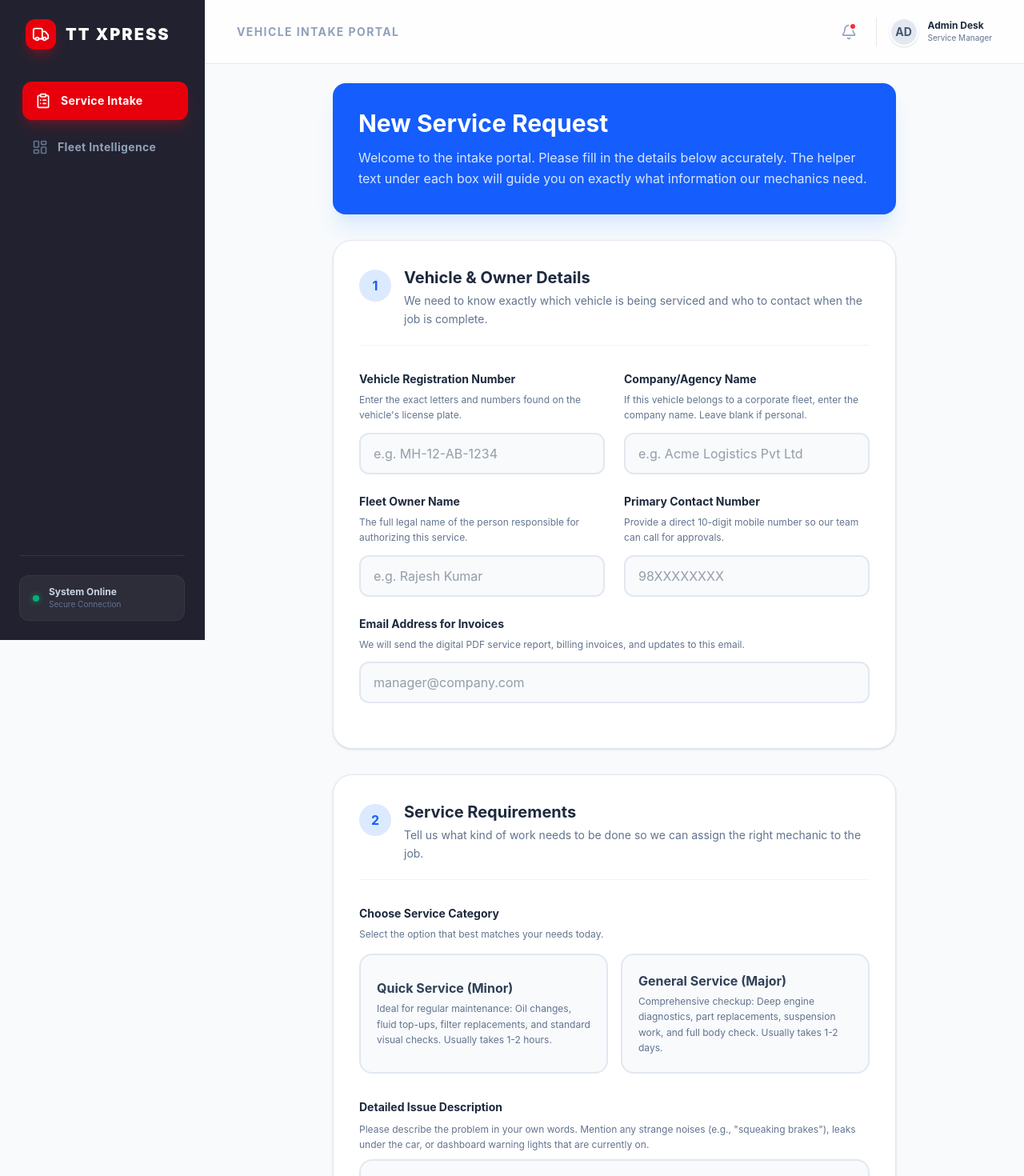
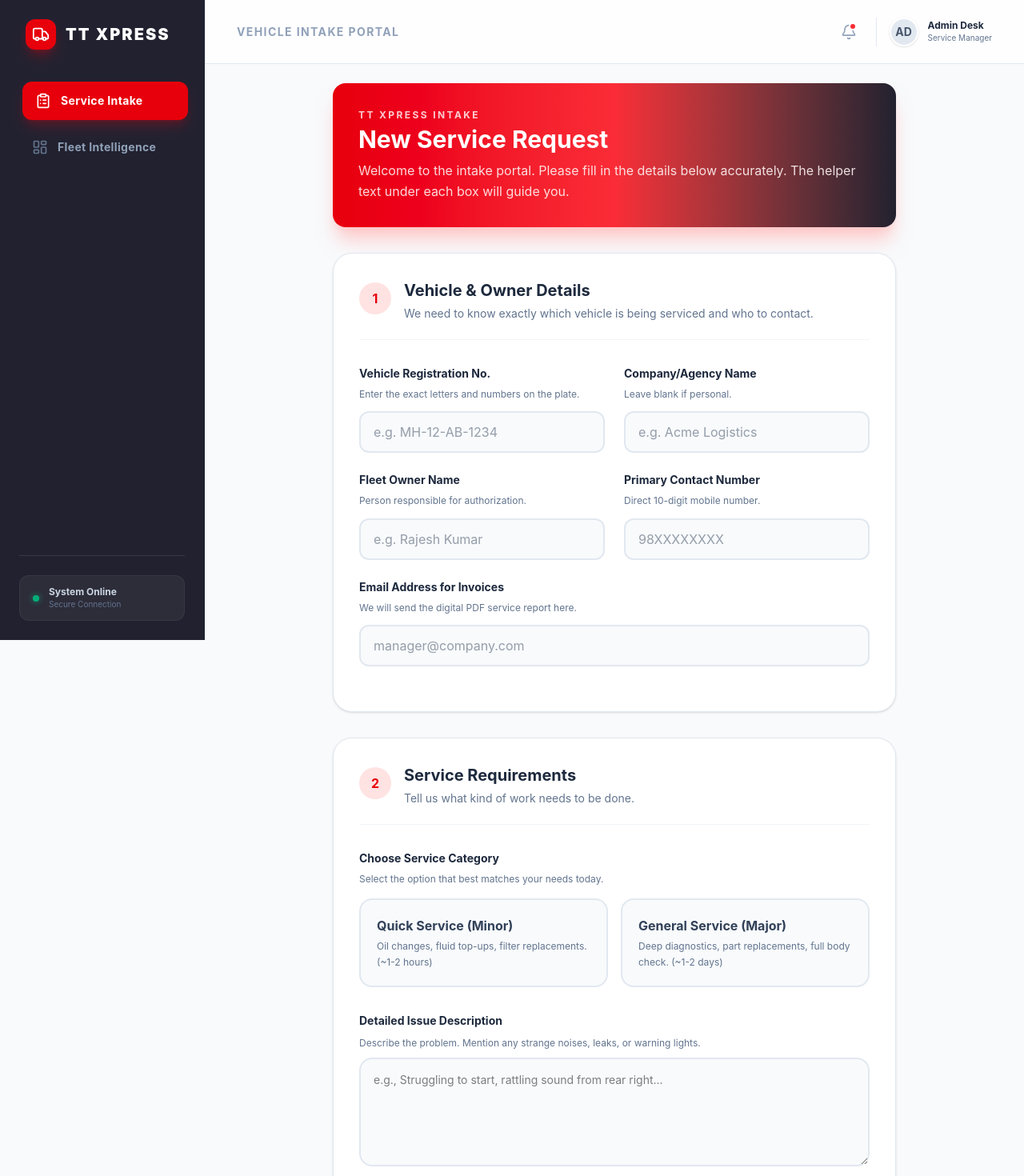
Before and after one commit to manavgarg-source3/test, a React (Vite) app: page / in a window 1280 px wide. Shown: the top 1470 px of the page at 80% size. Built offline with nearby package versions, Linux system fonts and the light colour scheme.

Commit message:
Refactor serviceForm.jsx for improved readability

```diff
--- a/src/pages/serviceForm.jsx
+++ b/src/pages/serviceForm.jsx
@@ -9,14 +9,13 @@
   AlertCircle
 } from "lucide-react";
 
-    // Helper component for text inputs to keep the code clean and consistent
+// Helper component for text inputs
 const InputGroup = ({ label, name, value, onChange, error, placeholder, description, type = "text" }) => (
   <div className="flex flex-col gap-1.5 mb-5 sm:mb-6">
     <div className="flex items-center gap-2">
       <label className="text-sm font-bold text-slate-800">{label}</label>
       {error && <span className="text-red-500 text-xs font-medium flex items-center gap-1"><AlertCircle size={14}/> {error}</span>}
     </div>
-        {/* Rich helper text to guide the user */}
     <p className="text-xs text-slate-500 mb-1.5 leading-relaxed">{description}</p>
     <div className="relative">
       <input
@@ -27,7 +26,7 @@
         placeholder={placeholder}
         className={`w-full px-4 py-3 rounded-xl border-2 transition-all outline-none text-slate-700 text-sm sm:text-base
           ${error ? "border-red-300 bg-red-50 focus:border-red-500 focus:ring-4 focus:ring-red-100"
-                     : "border-slate-200 bg-slate-50 focus:bg-white focus:border-blue-500 focus:ring-4 focus:ring-blue-50"}`}
+                 : "border-slate-200 bg-slate-50 focus:bg-white focus:border-red-500 focus:ring-4 focus:ring-red-50"}`}
       />
     </div>
   </div>
@@ -48,7 +47,6 @@
   const handleChange = (e) => {
     const { name, value } = e.target;
     setFormData(prev => ({ ...prev, [name]: value }));
-        // Clear the specific error as soon as the user starts typing
     if (errors[name]) setErrors(prev => ({ ...prev, [name]: null }));
   };
 
@@ -72,11 +70,9 @@
     if (validate()) {
       setIsSubmitting(true);
 
-          // Simulating a network delay to show the loading state
       setTimeout(() => {
         const newRecord = { ...formData, id: Date.now(), date: new Date().toLocaleString() };
 
-            // Save to Local Storage for persistence
         const existingRecords = JSON.parse(localStorage.getItem("fleetRecords") || "[]");
         localStorage.setItem("fleetRecords", JSON.stringify([newRecord, ...existingRecords]));
 
@@ -103,7 +99,7 @@
   };
 
   // ----------------------------------------------------------------------
-      // SUCCESS SCREEN UI (What the user sees after submitting)
+  // SUCCESS SCREEN UI
   // ----------------------------------------------------------------------
   if (isSubmitted) {
     return (
@@ -113,11 +109,11 @@
         </div>
         <h2 className="text-3xl font-bold text-slate-800 mb-3">Intake Successful!</h2>
         <p className="text-slate-500 mb-8 max-w-md mx-auto leading-relaxed">
-              The service request for vehicle <span className="font-bold text-slate-800 bg-slate-100 px-2 py-1 rounded">{formData.vehicleNumber}</span> has been securely saved to the database. You can now track its status in the Reports dashboard.
+          The service request for vehicle <span className="font-bold text-red-600 bg-red-50 px-2 py-1 rounded">{formData.vehicleNumber}</span> has been securely saved. You can now track its status in the Reports dashboard.
         </p>
         <button
           onClick={handleReset}
-              className="bg-blue-600 hover:bg-blue-700 text-white px-8 py-4 rounded-xl font-bold transition-all shadow-lg shadow-blue-200 flex items-center justify-center gap-2 mx-auto"
+          className="bg-[#22212f] hover:bg-black text-white px-8 py-4 rounded-xl font-bold transition-all shadow-lg flex items-center justify-center gap-2 mx-auto"
         >
           <PlusCircle size={20} /> Log Another Vehicle
         </button>
@@ -131,11 +127,12 @@
   return (
     <div className="max-w-3xl mx-auto py-6 px-4 sm:px-6 lg:px-8 animate-in fade-in duration-500">
 
-          {/* Friendly Introduction Header */}
-          <div className="bg-blue-600 rounded-2xl p-6 sm:p-8 mb-6 sm:mb-8 text-white shadow-xl shadow-blue-100">
-            <h1 className="text-2xl sm:text-3xl font-bold mb-3">New Service Request</h1>
-            <p className="opacity-90 text-blue-50 text-sm sm:text-base leading-relaxed">
-              Welcome to the intake portal. Please fill in the details below accurately. The helper text under each box will guide you on exactly what information our mechanics need.
+      {/* TT Xpress Branded Header */}
+      <div className="bg-gradient-to-r from-red-600 via-red-500 to-[#22212f] rounded-2xl p-6 sm:p-8 mb-6 sm:mb-8 text-white shadow-xl shadow-red-200">
+        <p className="text-xs font-bold uppercase tracking-[0.2em] text-white/80 mb-1">TT Xpress Intake</p>
+        <h1 className="text-2xl sm:text-3xl font-bold mb-2">New Service Request</h1>
+        <p className="opacity-90 text-red-50 text-sm sm:text-base leading-relaxed">
+          Welcome to the intake portal. Please fill in the details below accurately. The helper text under each box will guide you.
         </p>
       </div>
 
@@ -144,39 +141,39 @@
         {/* STEP 1: VEHICLE IDENTITY */}
         <div className="bg-white p-5 sm:p-8 rounded-3xl border border-slate-200 shadow-sm">
           <div className="flex items-start gap-4 mb-6 sm:mb-8 pb-5 border-b border-slate-100">
-                <div className="w-8 h-8 sm:w-10 sm:h-10 shrink-0 bg-blue-100 text-blue-600 rounded-full flex items-center justify-center font-bold text-sm sm:text-base mt-1">1</div>
+            <div className="w-8 h-8 sm:w-10 sm:h-10 shrink-0 bg-red-100 text-red-600 rounded-full flex items-center justify-center font-bold text-sm sm:text-base mt-1">1</div>
             <div>
               <h2 className="text-lg sm:text-xl font-bold text-slate-800">Vehicle & Owner Details</h2>
               <p className="text-xs sm:text-sm text-slate-500 mt-1 leading-relaxed">
-                    We need to know exactly which vehicle is being serviced and who to contact when the job is complete.
+                We need to know exactly which vehicle is being serviced and who to contact.
               </p>
             </div>
           </div>
 
           <div className="grid grid-cols-1 md:grid-cols-2 gap-x-6">
             <InputGroup
-                  label="Vehicle Registration Number" name="vehicleNumber"
+              label="Vehicle Registration No." name="vehicleNumber"
               value={formData.vehicleNumber} onChange={handleChange} error={errors.vehicleNumber}
               placeholder="e.g. MH-12-AB-1234"
-                  description="Enter the exact letters and numbers found on the vehicle's license plate."
+              description="Enter the exact letters and numbers on the plate."
             />
             <InputGroup
               label="Company/Agency Name" name="companyName"
               value={formData.companyName} onChange={handleChange} error={errors.companyName}
-                  placeholder="e.g. Acme Logistics Pvt Ltd"
-                  description="If this vehicle belongs to a corporate fleet, enter the company name. Leave blank if personal."
+              placeholder="e.g. Acme Logistics"
+              description="Leave blank if personal."
             />
             <InputGroup
               label="Fleet Owner Name" name="fleetOwnerName"
               value={formData.fleetOwnerName} onChange={handleChange} error={errors.fleetOwnerName}
               placeholder="e.g. Rajesh Kumar"
-                  description="The full legal name of the person responsible for authorizing this service."
+              description="Person responsible for authorization."
             />
             <InputGroup
               label="Primary Contact Number" name="fleetOwnerContact"
               value={formData.fleetOwnerContact} onChange={handleChange} error={errors.fleetOwnerContact}
               placeholder="98XXXXXXXX"
-                  description="Provide a direct 10-digit mobile number so our team can call for approvals."
+              description="Direct 10-digit mobile number."
               type="tel"
             />
           </div>
@@ -184,7 +181,7 @@
             label="Email Address for Invoices" name="fleetOwnerEmail"
             value={formData.fleetOwnerEmail} onChange={handleChange} error={errors.fleetOwnerEmail}
             placeholder="manager@company.com"
-                description="We will send the digital PDF service report, billing invoices, and updates to this email."
+            description="We will send the digital PDF service report here."
             type="email"
           />
         </div>
@@ -192,11 +189,11 @@
         {/* STEP 2: SERVICE DETAILS */}
         <div className="bg-white p-5 sm:p-8 rounded-3xl border border-slate-200 shadow-sm">
           <div className="flex items-start gap-4 mb-6 sm:mb-8 pb-5 border-b border-slate-100">
-                <div className="w-8 h-8 sm:w-10 sm:h-10 shrink-0 bg-blue-100 text-blue-600 rounded-full flex items-center justify-center font-bold text-sm sm:text-base mt-1">2</div>
+            <div className="w-8 h-8 sm:w-10 sm:h-10 shrink-0 bg-red-100 text-red-600 rounded-full flex items-center justify-center font-bold text-sm sm:text-base mt-1">2</div>
             <div>
               <h2 className="text-lg sm:text-xl font-bold text-slate-800">Service Requirements</h2>
               <p className="text-xs sm:text-sm text-slate-500 mt-1 leading-relaxed">
-                    Tell us what kind of work needs to be done so we can assign the right mechanic to the job.
+                Tell us what kind of work needs to be done.
               </p>
             </div>
           </div>
@@ -210,27 +207,19 @@
 
             <div className="grid grid-cols-1 sm:grid-cols-2 gap-3 sm:gap-4">
               {[
-                    {
-                      id: "Quick Service",
-                      title: "Quick Service (Minor)",
-                      desc: "Ideal for regular maintenance: Oil changes, fluid top-ups, filter replacements, and standard visual checks. Usually takes 1-2 hours."
-                    },
-                    {
-                      id: "General Service",
-                      title: "General Service (Major)",
-                      desc: "Comprehensive checkup: Deep engine diagnostics, part replacements, suspension work, and full body check. Usually takes 1-2 days."
-                    }
+                { id: "Quick Service", title: "Quick Service (Minor)", desc: "Oil changes, fluid top-ups, filter replacements. (~1-2 hours)" },
+                { id: "General Service", title: "General Service (Major)", desc: "Deep diagnostics, part replacements, full body check. (~1-2 days)" }
               ].map(type => (
                 <button
                   key={type.id} type="button"
                   onClick={() => handleChange({ target: { name: 'jobType', value: type.id } })}
                   className={`p-4 sm:p-5 rounded-2xl border-2 text-left transition-all ${
                     formData.jobType === type.id
-                        ? "border-blue-500 bg-blue-50 shadow-md ring-1 ring-blue-500"
+                    ? "border-red-500 bg-red-50 shadow-md ring-1 ring-red-500"
                     : "border-slate-200 hover:border-slate-300 bg-slate-50"
                   }`}
                 >
-                      <p className={`font-bold text-sm sm:text-base mb-1 ${formData.jobType === type.id ? "text-blue-700" : "text-slate-700"}`}>{type.title}</p>
+                  <p className={`font-bold text-sm sm:text-base mb-1 ${formData.jobType === type.id ? "text-red-700" : "text-slate-700"}`}>{type.title}</p>
                   <p className="text-xs text-slate-500 leading-relaxed">{type.desc}</p>
                 </button>
               ))}
@@ -240,38 +229,37 @@
           <div className="space-y-2">
             <label className="text-sm font-bold text-slate-800 block">Detailed Issue Description</label>
             <p className="text-xs text-slate-500 mb-2 leading-relaxed">
-                  Please describe the problem in your own words. Mention any strange noises (e.g., "squeaking brakes"), leaks under the car, or dashboard warning lights that are currently on.
+              Describe the problem. Mention any strange noises, leaks, or warning lights.
             </p>
             <textarea
               name="issueDescription" rows="5"
               value={formData.issueDescription} onChange={handleChange}
-                  placeholder="e.g., The vehicle struggles to start in the morning and there is a rattling sound coming from the rear right wheel..."
-                  className="w-full p-4 bg-slate-50 border-2 border-slate-200 rounded-2xl text-sm focus:border-blue-500 focus:bg-white transition-all outline-none resize-y"
+              placeholder="e.g., Struggling to start, rattling sound from rear right..."
+              className="w-full p-4 bg-slate-50 border-2 border-slate-200 rounded-2xl text-sm focus:border-red-500 focus:bg-white transition-all outline-none resize-y"
             />
           </div>
         </div>
 
-            {/* STEP 3: CONDITIONAL CHECKLIST (Only visible if General Service is selected) */}
+        {/* STEP 3: CONDITIONAL CHECKLIST */}
         {formData.jobType === "General Service" && (
-              <div className="bg-slate-50 p-5 sm:p-8 rounded-3xl border-2 border-dashed border-slate-300 space-y-6 sm:space-y-8 animate-in slide-in-from-top-4 duration-300">
+          <div className="bg-slate-50 p-5 sm:p-8 rounded-3xl border-2 border-dashed border-red-200 space-y-6 sm:space-y-8 animate-in slide-in-from-top-4 duration-300">
 
              <div className="text-center mb-2">
-                    <span className="bg-slate-200 text-slate-600 px-3 py-1 rounded-full text-[10px] font-black uppercase tracking-widest">Mandatory Section</span>
+                <span className="bg-red-100 text-red-700 px-3 py-1 rounded-full text-[10px] font-black uppercase tracking-widest">Mandatory Section</span>
                 <h3 className="text-lg font-bold text-slate-800 mt-4">Pre-Service Technical Checklist</h3>
                 <p className="text-xs text-slate-500 mt-2 max-w-lg mx-auto leading-relaxed">
-                      Because you selected a Major General Service, our mechanics require a baseline health check of the vehicle before it enters the garage. Please inspect the following:
+                  For a Major General Service, we require a baseline health check of the vehicle before it enters the garage.
                 </p>
              </div>
 
              <div className="grid grid-cols-1 md:grid-cols-2 gap-6 sm:gap-10">
-                    {/* Exterior Condition Radio Buttons */}
                 <div className="space-y-3 bg-white p-5 rounded-2xl border border-slate-100 shadow-sm">
                   <div className="flex flex-col gap-1 mb-2">
                     <div className="flex items-center gap-2">
                       <label className="text-sm font-bold text-slate-800">Body & Exterior Condition</label>
                       {errors.exteriorCondition && <span className="text-red-500 text-xs font-medium flex items-center gap-1"><AlertCircle size={14}/> {errors.exteriorCondition}</span>}
                     </div>
-                        <p className="text-[11px] text-slate-500 leading-relaxed">Walk around the vehicle. Are there any visible physical damages to the doors, bumpers, or glass?</p>
+                    <p className="text-[11px] text-slate-500 leading-relaxed">Are there any visible physical damages?</p>
                   </div>
                   <div className="flex flex-col gap-2.5">
                     {[
@@ -279,8 +267,8 @@
                       { val: "Minor Damage", label: "Minor Damage", sub: "Small visible scratches or tiny dents." },
                       { val: "Major Damage/Dents", label: "Major Damage", sub: "Broken parts, cracked glass, or large dents." }
                     ].map(item => (
-                          <label key={item.val} className={`flex items-start gap-3 p-3.5 border rounded-xl cursor-pointer transition-colors ${formData.exteriorCondition === item.val ? "bg-blue-50 border-blue-200" : "bg-white border-slate-200 hover:bg-slate-50"}`}>
-                            <input type="radio" name="exteriorCondition" value={item.val} checked={formData.exteriorCondition === item.val} onChange={handleChange} className="w-4 h-4 mt-0.5 text-blue-600" />
+                      <label key={item.val} className={`flex items-start gap-3 p-3.5 border rounded-xl cursor-pointer transition-colors ${formData.exteriorCondition === item.val ? "bg-red-50 border-red-200" : "bg-white border-slate-200 hover:bg-slate-50"}`}>
+                        <input type="radio" name="exteriorCondition" value={item.val} checked={formData.exteriorCondition === item.val} onChange={handleChange} className="w-4 h-4 mt-0.5 accent-red-600 text-red-600" />
                         <div className="flex flex-col">
                           <span className="text-sm font-bold text-slate-700">{item.label}</span>
                           <span className="text-[10px] text-slate-500">{item.sub}</span>
@@ -290,14 +278,13 @@
                   </div>
                 </div>
 
-                    {/* Paint Condition Radio Buttons */}
                 <div className="space-y-3 bg-white p-5 rounded-2xl border border-slate-100 shadow-sm">
                   <div className="flex flex-col gap-1 mb-2">
                     <div className="flex items-center gap-2">
                       <label className="text-sm font-bold text-slate-800">Paint Status</label>
                       {errors.paintCondition && <span className="text-red-500 text-xs font-medium flex items-center gap-1"><AlertCircle size={14}/> {errors.paintCondition}</span>}
                     </div>
-                        <p className="text-[11px] text-slate-500 leading-relaxed">Observe the vehicle's paint. Does it require polishing, matching, or full repainting?</p>
+                    <p className="text-[11px] text-slate-500 leading-relaxed">Does it require polishing or repainting?</p>
                   </div>
                   <div className="flex flex-col gap-2.5">
                     {[
@@ -305,8 +292,8 @@
                       { val: "Faded/Dull", label: "Faded or Dull", sub: "Sun damage, lost its shine, needs polish." },
                       { val: "Scratched/Peeling", label: "Peeling/Scratched", sub: "Paint is actively chipping off." }
                     ].map(item => (
-                          <label key={item.val} className={`flex items-start gap-3 p-3.5 border rounded-xl cursor-pointer transition-colors ${formData.paintCondition === item.val ? "bg-blue-50 border-blue-200" : "bg-white border-slate-200 hover:bg-slate-50"}`}>
-                            <input type="radio" name="paintCondition" value={item.val} checked={formData.paintCondition === item.val} onChange={handleChange} className="w-4 h-4 mt-0.5 text-blue-600" />
+                      <label key={item.val} className={`flex items-start gap-3 p-3.5 border rounded-xl cursor-pointer transition-colors ${formData.paintCondition === item.val ? "bg-red-50 border-red-200" : "bg-white border-slate-200 hover:bg-slate-50"}`}>
+                        <input type="radio" name="paintCondition" value={item.val} checked={formData.paintCondition === item.val} onChange={handleChange} className="w-4 h-4 mt-0.5 accent-red-600 text-red-600" />
                         <div className="flex flex-col">
                           <span className="text-sm font-bold text-slate-700">{item.label}</span>
                           <span className="text-[10px] text-slate-500">{item.sub}</span>
@@ -322,13 +309,13 @@
                   label="Battery Health Percentage" name="batteryHealth"
                   value={formData.batteryHealth} onChange={handleChange} type="number"
                   placeholder="e.g. 85"
-                      description="Check the vehicle's dashboard diagnostic screen or provide the last known battery health reading (0-100)."
+                  description="Check the vehicle's dashboard or provide last known reading."
                 />
                 <InputGroup
                   label="Current Tyre Pressure (PSI)" name="tyrePressure"
                   value={formData.tyrePressure} onChange={handleChange}
-                      placeholder="e.g. 32 PSI"
-                      description="Note the current air pressure in the front tyres. You can find the recommended PSI on the inside of the driver's door jamb."
+                  placeholder="e.g. 32"
+                  description="Note the current air pressure in the front tyres."
                 />
              </div>
           </div>
@@ -339,10 +326,10 @@
           type="submit"
           disabled={isSubmitting}
           className={`w-full text-white py-4 sm:py-5 rounded-2xl font-bold text-base sm:text-lg shadow-2xl transition-all flex items-center justify-center gap-3 mt-4 active:scale-[0.98]
-                ${isSubmitting ? "bg-slate-400 cursor-not-allowed shadow-none" : "bg-slate-900 hover:bg-slate-800 hover:-translate-y-1 hover:shadow-slate-300"}`}
+            ${isSubmitting ? "bg-slate-400 cursor-not-allowed shadow-none" : "bg-[#22212f] hover:bg-black hover:-translate-y-1 hover:shadow-slate-400/50"}`}
         >
           {isSubmitting ? (
-                <>Saving to Database... <Loader2 size={20} className="animate-spin" /></>
+            <>Processing... <Loader2 size={20} className="animate-spin" /></>
           ) : (
             <>Confirm & Submit Intake Request <ChevronRight size={20} /></>
           )}
```
Lines whose indentation alone changed are shown as unchanged.
